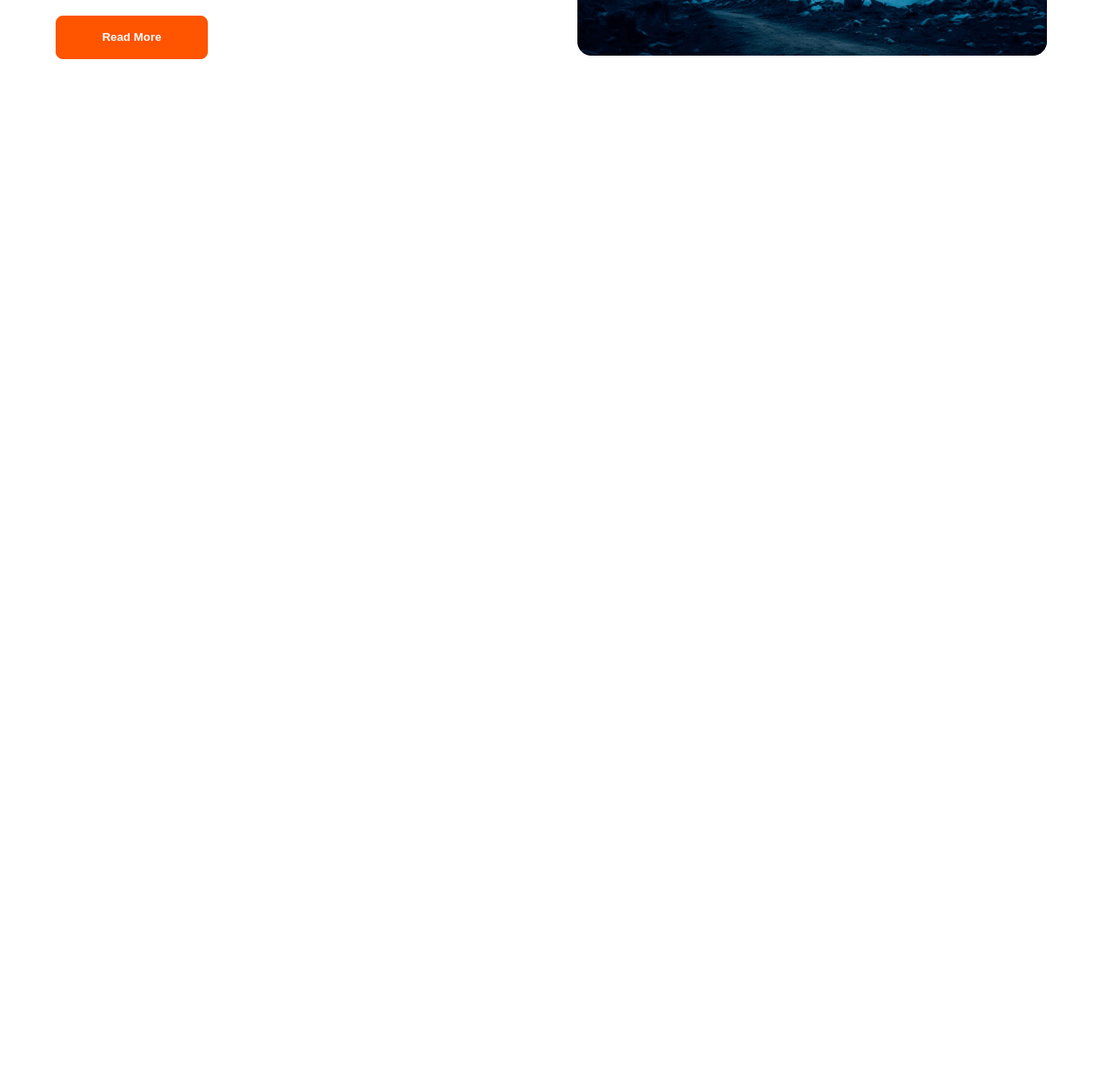
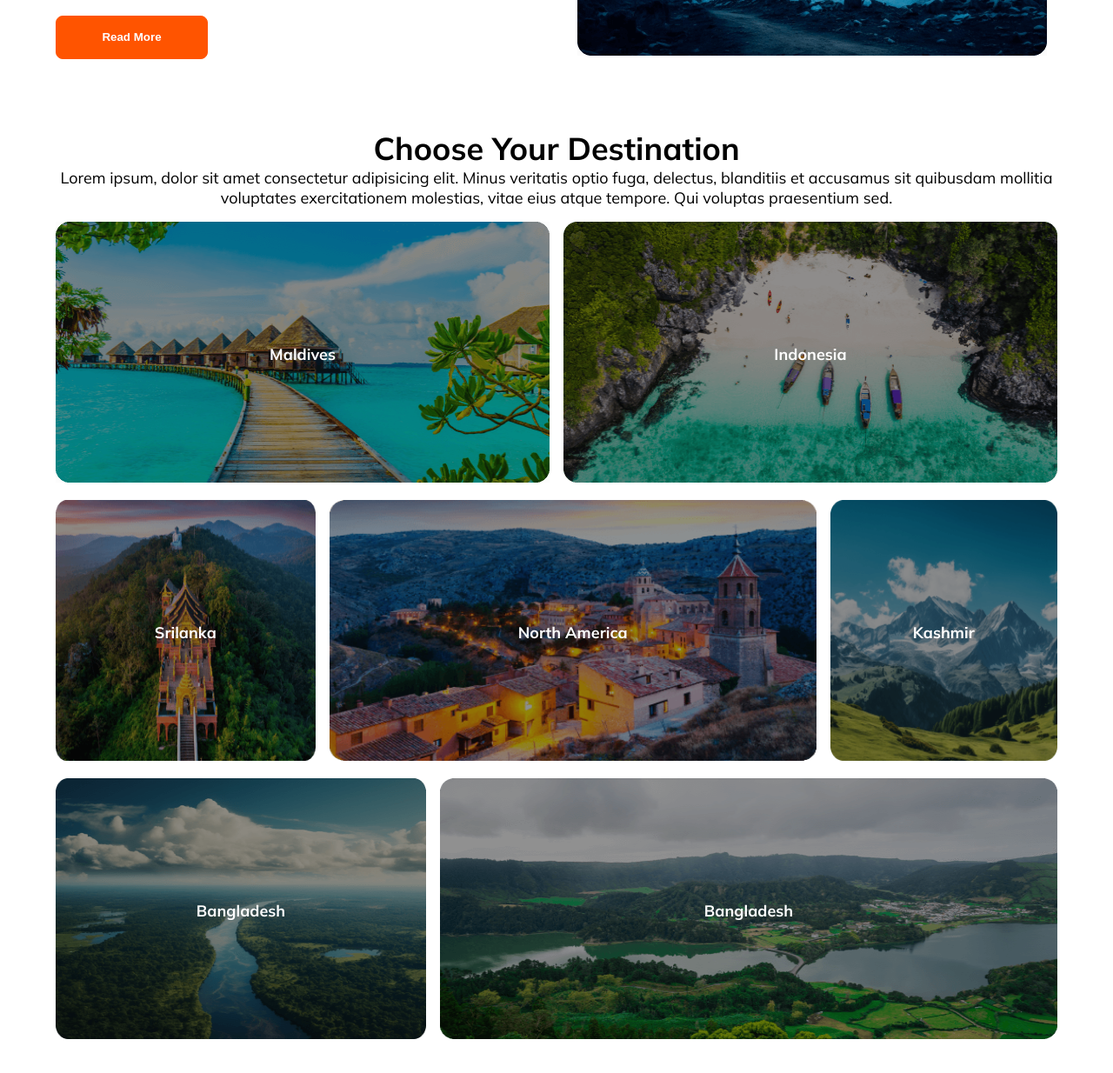
Before and after one commit to mohsyn007/Hero-travel, a plain HTML site: page index.html in a window 1280 px wide. Shown: the part 1336-2570 px from the top of the page at 87% size. Before the commit the page ends 1484 px from the top, so only its background shows below. Drawn offline with Linux system fonts and the light colour scheme.

Commit message:
Your destination added

```diff
--- a/index.html
+++ b/index.html
@@ -53,11 +53,20 @@
     <section class="container popular-section">
         <div class="text-content">
             <h3>Our Popular Tours</h3>
-    <p>Lorem ipsum dolor sit amet consectetur adipisicing elit. Necessitatibus tenetur exercitationem minima ut veritatis fugit sit nostrum repellat soluta numquam esse sequi, rem eaque, voluptate harum, perspiciatis natus blanditiis atque.</p>
+            <p>Lorem ipsum dolor sit amet consectetur adipisicing elit. Necessitatibus tenetur exercitationem minima ut
+                veritatis fugit sit nostrum repellat soluta numquam esse sequi, rem eaque, voluptate harum, perspiciatis
+                natus blanditiis atque.</p>
             <ul>
-    <li>I have nothing to say about you and your Lorem ipsum dolor sit amet consectetur adipisicing elit. Ipsa qui perspiciatis eligendi optio consectetur reprehenderit neque explicabo fugiat doloremque debitis aliquid veniam blanditiis vitae porro odio harum, expedita hic possimus! </li>
-    <li>You just shut up your mouth ,not here .i know everything Lorem ipsum dolor sit amet consectetur adipisicing elit. A officia qui adipisci similique laboriosam nisi obcaecati, enim vel, quia nam consequuntur deserunt sequi modi quibusdam asperiores iure sed blanditiis consectetur.</li>
-    <li>Just forget things about us and move on ,carry on your life goal Lorem, ipsum dolor sit amet consectetur adipisicing elit. Soluta perferendis repellendus dolores, obcaecati vitae non sapiente, similique officiis nulla magni, mollitia rerum cumque. In voluptatum ducimus aliquid blanditiis ipsum dicta?</li>
+                <li>I have nothing to say about you and your Lorem ipsum dolor sit amet consectetur adipisicing elit.
+                    Ipsa qui perspiciatis eligendi optio consectetur reprehenderit neque explicabo fugiat doloremque
+                    debitis aliquid veniam blanditiis vitae porro odio harum, expedita hic possimus! </li>
+                <li>You just shut up your mouth ,not here .i know everything Lorem ipsum dolor sit amet consectetur
+                    adipisicing elit. A officia qui adipisci similique laboriosam nisi obcaecati, enim vel, quia nam
+                    consequuntur deserunt sequi modi quibusdam asperiores iure sed blanditiis consectetur.</li>
+                <li>Just forget things about us and move on ,carry on your life goal Lorem, ipsum dolor sit amet
+                    consectetur adipisicing elit. Soluta perferendis repellendus dolores, obcaecati vitae non sapiente,
+                    similique officiis nulla magni, mollitia rerum cumque. In voluptatum ducimus aliquid blanditiis
+                    ipsum dicta?</li>
             </ul>
             <button class="btn-primary">Read More</button>
         </div>
@@ -66,6 +75,52 @@
         </div>
     </section>
 
+    <!-- Your destination -->
+    <section class="container your-destination">
+        <h3>Choose Your Destination</h3>
+        <p>Lorem ipsum, dolor sit amet consectetur adipisicing elit. Minus veritatis optio fuga, delectus, blanditiis et
+            accusamus sit quibusdam mollitia voluptates exercitationem molestias, vitae eius atque tempore. Qui voluptas
+            praesentium sed.</p>
+
+        <div class="row-1">
+            <div class="country-card">
+                <img src="assest/Images/Rectangle 5.png" alt="">
+                <p class="country">Maldives</p>
+            </div>
+            <div class="country-card">
+                <img src="assest/Images/Rectangle 8.png" alt="">
+                <p class="country">Indonesia</p>
+            </div>
+        </div>
+        <div class="row-2">
+            <div class="country-card">
+                <img src="assest/Images/Rectangle 6.png" alt="">
+                <p class="country">Srilanka</p>
+            </div>
+            <div class="country-card">
+                <img src="assest/Images/Rectangle 7.png" alt="">
+                <p class="country">North America</p>
+            </div>
+
+            <div class="country-card">
+                <img src="assest/Images/Rectangle 9.png" alt="">
+                <p class="country">Kashmir</p>
+            </div>
+
+        </div>
+        <div class="row-3">
+            <div class="country-card">
+                <img src="assest/Images/Rectangle 11.png" alt="">
+                <p class="country">Bangladesh</p>
+            </div>
+            <div class="country-card">
+                <img src="assest/Images/Rectangle 10.png" alt="">
+                <p class="country">Bangladesh</p>
+            </div>
+        </div>
+
+    </section>
+
 </body>
 
 </html>
--- a/style.css
+++ b/style.css
@@ -138,25 +138,68 @@ select {
 }
 
 /* popular tour section */
- .popular-section{
+.popular-section {
     display: grid;
     grid-template-columns: 1fr 1fr;
     gap: 3rem;
 }
- .text-content{
+
+.text-content {
     display: flex;
     flex-direction: column;
     row-gap: 1rem;
     justify-content: space-between;
 }
- .text-content p,text-content li{
+
+.text-content p,
+text-content li {
 
     font-size: 16px;
     line-height: 24px;
     word-spacing: 5px;
     letter-spacing: 1px;
 }
- .text-content p,text-content li,text-content h3{
+
+.text-content p,
+text-content li,
+text-content h3 {
     text-align: left;
 
 }
+
+/* Your destination */
+.your-destination img {
+    width: 100%;
+    height: 300px;
+    filter: brightness(70%);
+}
+
+.row-1,
+.row-2,
+.row-3 {
+    display: grid;
+    grid-template-columns: 1fr 1fr;
+    margin: 1rem 0;
+    gap: 1rem;
+}
+
+.row-2 {
+    grid-template-columns: .8fr 1.5fr .7fr;
+}
+
+.row-3 {
+    grid-template-columns: .75fr 1.25fr;
+}
+
+.country-card {
+    position: relative;
+}
+
+.country {
+    position: absolute;
+    top: 50%;
+    left: 50%;
+    color: white;
+    font-weight: bold;
+    transform: translate(-50%, -50%);
+}
```
Lines whose indentation alone changed are shown as unchanged.
